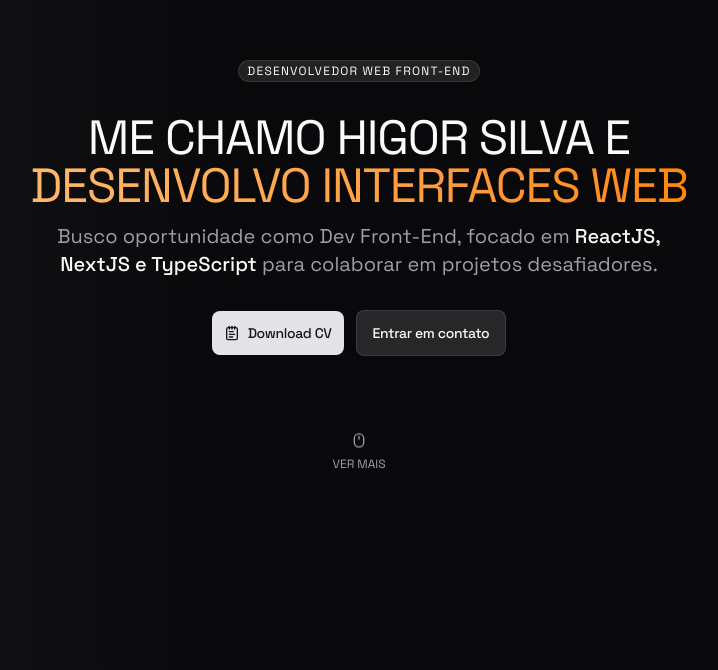
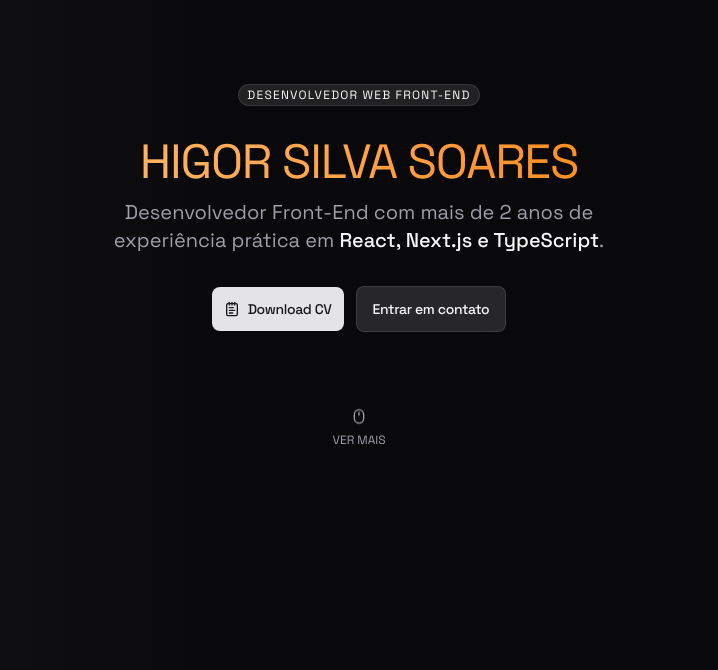
Before and after one commit to hiigorsilva/higorcode, an Astro site: page / in a window 1280 px wide. Shown: the part 130-800 px from the top of the page, without its empty margins (281-999 px from the left). Built offline with nearby package versions, Linux system fonts and the light colour scheme; Astro itself is replaced by a stand-in of ours.

Commit message:
fix: change headline copy

```diff
--- a/src/components/Home/Hero/Hero.tsx
+++ b/src/components/Home/Hero/Hero.tsx
@@ -46,7 +46,7 @@ export const HeroSection = () => {
 			className="min-h-dvh w-full py-10 px-5 flex flex-col justify-center items-center"
 		>
 			<ContainerLayout className="flex justify-center items-center">
-				<div className="max-w-2xl w-full flex flex-col items-center gap-8">
+				<div className="max-w-xl w-full flex flex-col items-center gap-8">
 					{/* BADGE */}
 					<Badge className="font-light text-foreground uppercase tracking-widest border border-border rounded-full bg-zinc-50/10 backdrop-blur-sm">
 						Desenvolvedor Web Front-End
@@ -54,18 +54,16 @@ export const HeroSection = () => {
 
 					{/* HEADLINE */}
 					<div className="flex flex-col gap-3">
-						<h1 className="font-light text-3xl sm:text-4xl md:text-5xl text-center text-foreground text-balance md:text-pretty uppercase tracking-tight">
-							Me chamo Higor Silva e{" "}
-							<span className="text-transparent bg-clip-text bg-gradient-to-r from-orange-300 to-orange-400">
-								Desenvolvo interfaces web
-							</span>
+						<h1 className="font-light text-3xl sm:text-4xl md:text-5xl text-center text-transparent bg-clip-text bg-gradient-to-r from-orange-300 to-orange-400 text-balance md:text-pretty uppercase tracking-tight">
+							Higor Silva Soares
 						</h1>
 						<p className="text-base md:text-xl text-center text-muted-foreground text-balance md:text-pretty">
-							Busco oportunidade como Dev Front-End, focado em{" "}
+							Desenvolvedor Front-End com mais de 2 anos de experiência prática
+							em{" "}
 							<strong className="font-medium text-foreground">
-								ReactJS, NextJS e TypeScript
-							</strong>{" "}
-							para colaborar em projetos desafiadores.
+								React, Next.js e TypeScript
+							</strong>
+							.
 						</p>
 					</div>
 
@@ -73,7 +71,7 @@ export const HeroSection = () => {
 					<div className="flex justify-center items-center gap-3">
 						<Button className="h-fit font-medium tracking-tight py-3" asChild>
 							<a
-								href="/docs/cv-higorcode.pdf"
+								href="/docs/cv-higorsilva.pdf"
 								target="_blank"
 								rel="noopener noreferrer"
 							>
```
